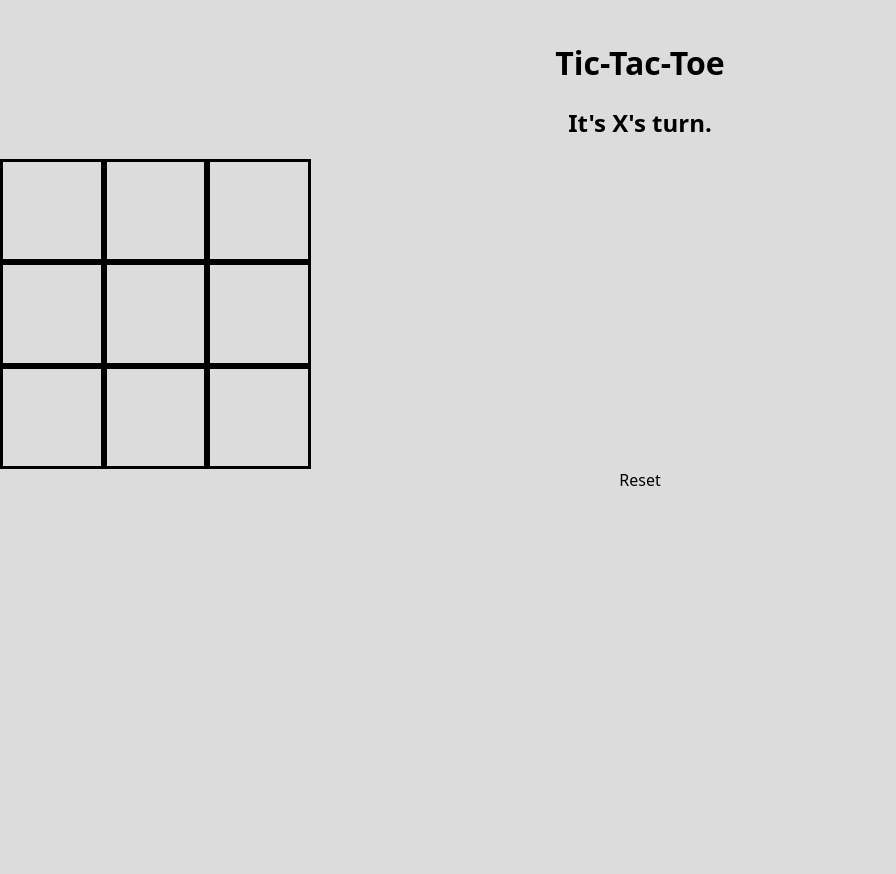
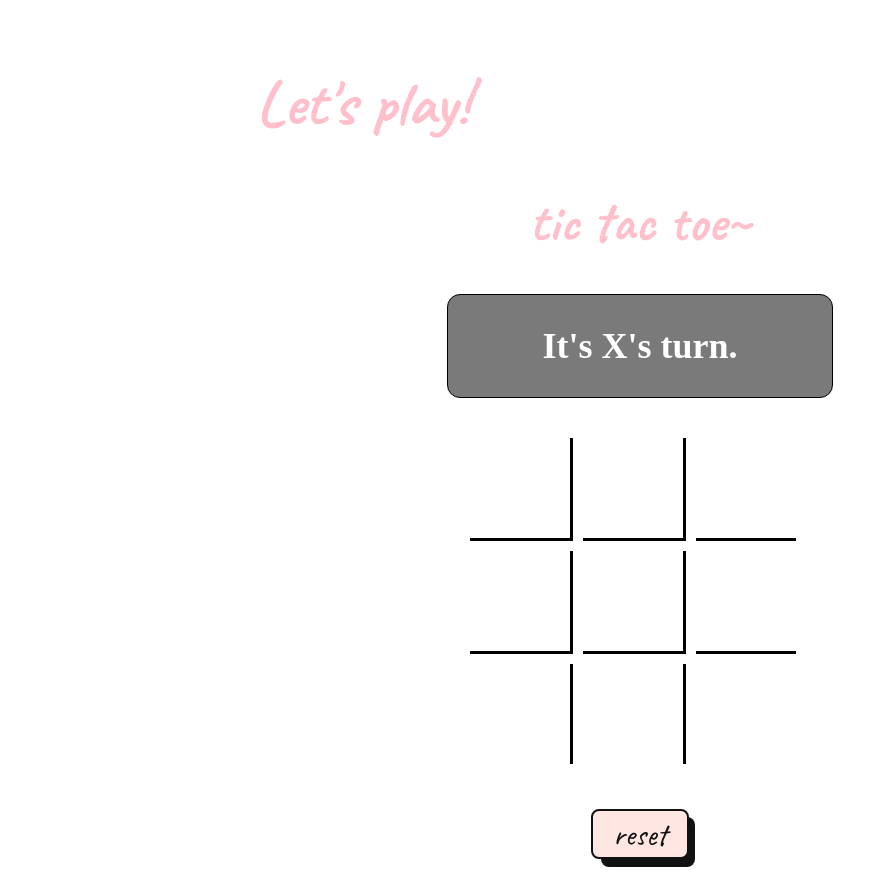
Before and after one commit to seradelarosa/tic-tac-toe-lab, a plain HTML site: page index.html in a window 1280 px wide. Shown: the whole page, without its empty margins (0-896 px from the left). Before the commit the page ends 800 px from the top, so only its background shows below. Drawn offline with Linux system fonts and the light colour scheme; a web font is replaced by a local one.

Commit message:
Styling added.

```diff
--- a/css/style.css
+++ b/css/style.css
@@ -1,21 +1,115 @@
 body {
-    background-color: gainsboro;
+  background-color: white;
   font-family: system-ui, sans-serif;
   text-align: center;
   margin: 0;
   padding-top: 20px;
+  font-family: "Caveat", serif;
+}
+
+#title {
+  display: flex;
+  padding-left: 20%;
+  font-size: 4em;
+  color: pink;
+}
+
+#subtitle {
+  font-size: 3.5em;
+  color: pink;
 }
 
 .board {
   display: flex;
   flex-wrap: wrap;
-    width: 325px;
+  width: 350px;
+  margin: 0 auto;
+  padding: 25px;
 }
 
 .sqr {
+  font-family: "Rock Salt", serif;
+  font-size: 40px;
+  color: pink;
+  width: 100px;
+  height: 100px;
+  aspect-ratio: 1/1;
+  /* border: 3px solid black; */
+  margin: 5px 5px;
+}
+
+.sqr {
+  border-right: 3px solid black;
+  border-bottom: 3px solid black;
+}
+
+/* Remove right border from last column */
+.sqr:nth-child(3n) {
+  border-right: none;
+}
+
+/* Remove bottom border from last row */
+.sqr:nth-child(n+7) {
+  border-bottom: none;
+}
+
+button {
+  background-color: #fee6e3;
+  border: 2px solid #111;
+  border-radius: 8px;
+  color: #111;
+  cursor: pointer;
+  font-family: "Caveat", serif;
+  font-size: 2rem;
+  justify-content: flex-end;
+  text-align: center;
+  height: 50px;
+  padding: 0 20px;
+  margin: 15px;
+  position: relative;
+  text-align: center;
+  touch-action: manipulation;
+}
+
+button:after {
+  background-color: #111;
+  border-radius: 8px;
+  content: "";
+  display: block;
+  height: 50px;
+  left: 0;
+  width: 100%;
+  position: absolute;
+  top: -2px;
+  transform: translate(8px, 8px);
+  transition: transform .2s ease-out;
+  z-index: -1;
+}
+
+button:hover:after {
+  transform: translate(0, 0);
+}
+
+button:active {
+  background-color: #ffdeda;
+  outline: 0;
+}
+
+button:hover {
+  outline: 0;
+}
+
+#display-screen {
+  font-family: "Tiny5", serif;
+  font-size: 1.5em ;
+  margin: 0 auto;
+  background-color: rgba(0, 0, 0, 0.523);
+  color: white;
+  display: flex;
   width: 30%;
-    aspect-ratio: 1/1;
-    border: 3px solid black;
-    font-size: 64px;
-    text-align: center;
+  justify-content: center;
+  align-items: center;
+  border-radius: 13px;
+  border: 1px solid black;
+  margin-bottom: 10px;
 }
--- a/index.html
+++ b/index.html
@@ -8,12 +8,13 @@
 
   <link rel="preconnect" href="https://fonts.googleapis.com">
 <link rel="preconnect" href="https://fonts.gstatic.com" crossorigin>
-<link href="https://fonts.googleapis.com/css2?family=Rock+Salt&display=swap" rel="stylesheet">
+<link href="https://fonts.googleapis.com/css2?family=Caveat:wght@400..700&family=Cute+Font&family=Hubballi&family=Rock+Salt&family=Tiny5&display=swap" rel="stylesheet">
 
   <title>Tic-Tac-Toe</title>
 </head>
 <body>
-  <h1>Tic-Tac-Toe</h1>
+  <h1 id="title">Let's play!</h1>
+  <h1 id="subtitle">tic tac toe~</h1>
   <div id="display-screen">
     <h2 id="message">Message</h2>
   </div>
@@ -29,6 +30,6 @@
     <div class="sqr" id="7"></div>
     <div class="sqr" id="8"></div>
   </section>
-  <btn id="reset">Reset</btn>
+  <button id="reset">reset</button>
 </body>
 </html>
```
Lines whose indentation alone changed are shown as unchanged.
